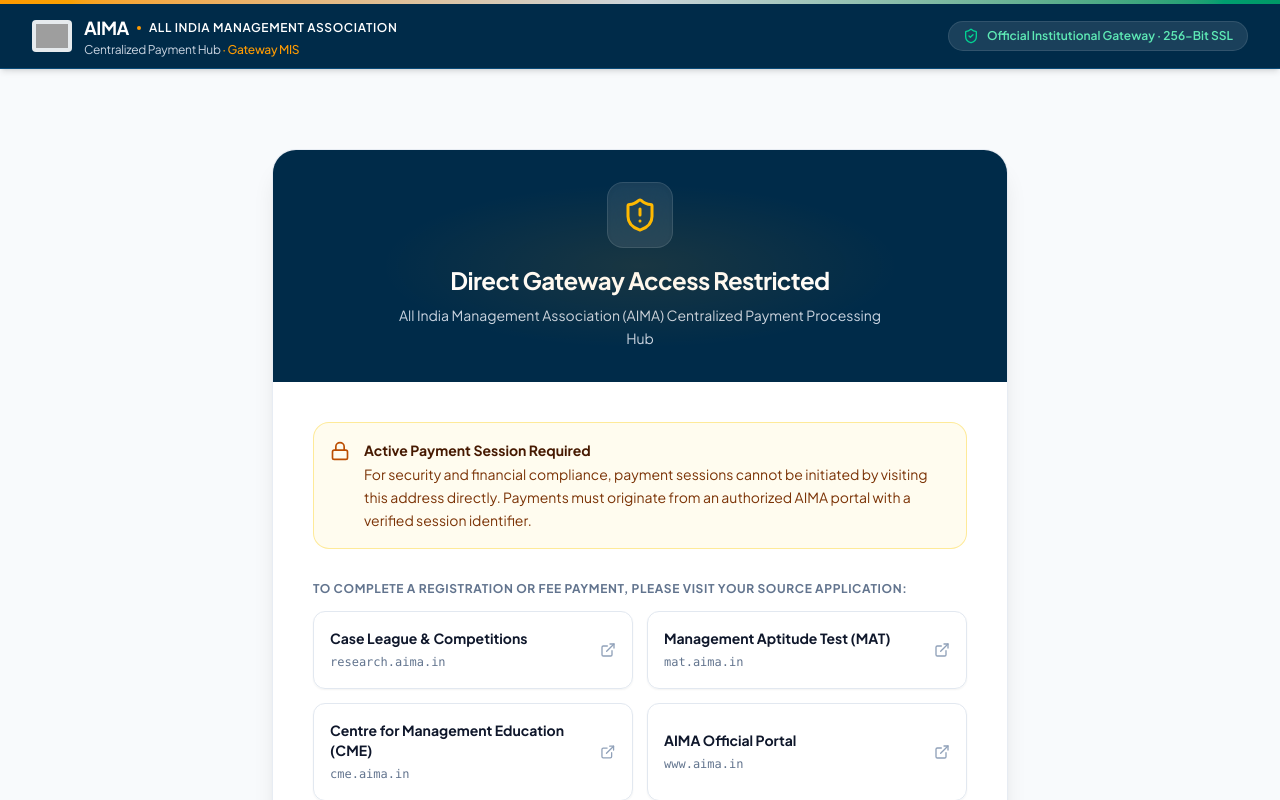
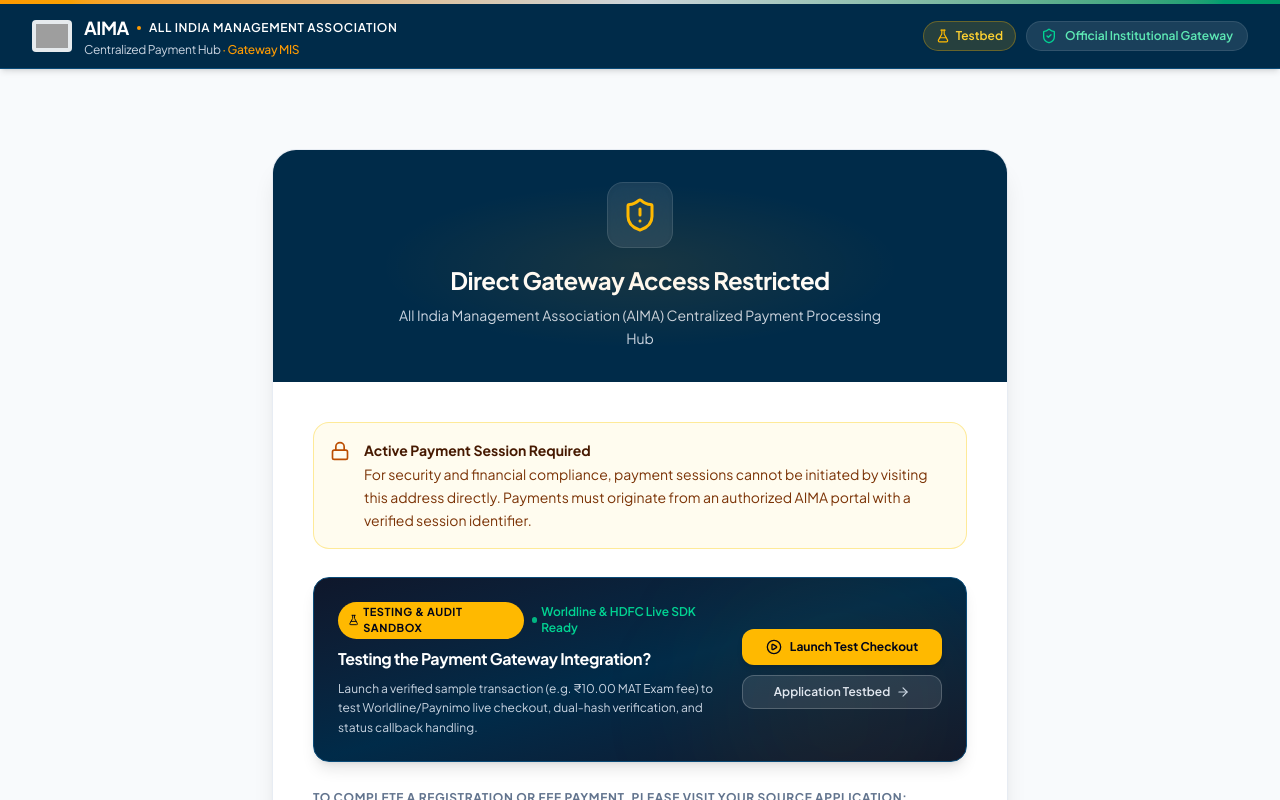
Before and after one commit to ahmadaafaq/aima-payments-hub, a React (Vite) app: page / in a window 1280 px wide. Shown: the top 800 px of the page. Built offline with nearby package versions, Linux system fonts and the light colour scheme; no server answers; grey boxes are pictures that could not be loaded.

Commit message:
feat(testing): enable interactive sandbox testbed on direct access and top navigation

```diff
--- a/src/App.tsx
+++ b/src/App.tsx
@@ -50,8 +50,15 @@
     if (pathname.includes('/checkout/') || search.has('session')) {
       return 'checkout';
     }
-    if (search.get('dev') === 'true' || pathname.startsWith('/dev')) {
-      return 'applications';
+    if (
+      search.get('dev') === 'true' ||
+      search.has('test') ||
+      search.has('sandbox') ||
+      pathname.startsWith('/dev') ||
+      pathname.startsWith('/test') ||
+      pathname.startsWith('/sandbox')
+    ) {
+      return search.get('tab') === 'checkout' ? 'checkout' : 'applications';
     }
     // Auto-forward to /pay if payment initiation query parameters were passed directly to root domain
     if ((search.has('source') || search.has('app')) && (search.has('reference') || search.has('amount'))) {
@@ -291,7 +298,17 @@
         });
     } else {
       const search = new URLSearchParams(window.location.search);
-      if (!pathname.includes('/admin') && !search.has('admin') && !search.has('dev')) {
+      const isTestOrAdmin =
+        pathname.includes('/admin') ||
+        search.has('admin') ||
+        search.has('dev') ||
+        search.has('test') ||
+        search.has('sandbox') ||
+        pathname.startsWith('/dev') ||
+        pathname.startsWith('/test') ||
+        pathname.startsWith('/sandbox');
+
+      if (!isTestOrAdmin) {
         setActiveTab('restricted');
       }
     }
@@ -333,11 +350,6 @@
 
     // GATEWAY 1: Genuine Worldline Sandbox Payment
     if (chosenGateway === 'WORLDLINE_PAYNIMO') {
-      const wlStatus = gatewayStatuses['WORLDLINE_PAYNIMO'];
-      if (wlStatus && !wlStatus.canProcessLiveSandbox) {
-        setInitiationError('Gateway Configuration Error: Worldline / Paynimo sandbox credentials are not configured.');
-        return;
-      }
       setIsInitiating(true);
       try {
         // 1. Create order on server
@@ -359,8 +371,14 @@
         });
 
         // 2. Fetch server-signed checkout token
-        const initResponse = await initiateWorldlineCheckout(newTxn.id);
-        setWorldlinePayload(initResponse.payload);
+        try {
+          const initResponse = await initiateWorldlineCheckout(newTxn.id);
+          setWorldlinePayload(initResponse.payload);
+        } catch (tokenErr) {
+          console.warn('Live checkout payload could not be generated from server, opening modal in simulated mode:', tokenErr);
+          setWorldlinePayload(null);
+        }
+
         setLastTransaction(newTxn);
         setIsWorldlineModalOpen(true);
       } catch (err: any) {
@@ -681,7 +699,29 @@
       <main className="flex-1 max-w-7xl w-full mx-auto px-4 sm:px-6 lg:px-8 py-8">
         {/* State 0: Direct Access Restricted (Default for / and /payments without token) */}
         {activeTab === 'restricted' && (
-          <DirectAccessRestricted onGoToAdmin={() => setActiveTab('admin')} />
+          <DirectAccessRestricted
+            onGoToAdmin={() => setActiveTab('admin')}
+            onLaunchTest={() => {
+              const matApp = AIMA_APPLICATIONS.find((a) => a.code === 'MAT') || AIMA_APPLICATIONS[0];
+              const testApplicant: ApplicantPreset = {
+                name: 'Test Candidate (Worldline Sandbox)',
+                refNo: 'MAT-WL-TEST-2026',
+                email: 'test.candidate@aima.in',
+                phone: '9876543210',
+                courseOrEvent: 'Management Aptitude Test (MAT)',
+                feeDescription: 'Nominal Sandbox Test Registration Fee',
+                baseAmount: 10,
+                gstAmount: 0,
+                totalAmount: 10,
+              };
+              handleInitiatePayment(matApp, testApplicant);
+              setSelectedGateway('WORLDLINE_PAYNIMO');
+            }}
+            onLaunchSimulator={() => {
+              setActiveTab('applications');
+              window.scrollTo({ top: 0, behavior: 'smooth' });
+            }}
+          />
         )}
 
         {/* Tab 1: Applications Dashboard (Dev mode only) */}
--- a/src/components/DirectAccessRestricted.tsx
+++ b/src/components/DirectAccessRestricted.tsx
@@ -1,12 +1,18 @@
 import React from 'react';
-import { ShieldAlert, ExternalLink, Lock, CheckCircle2, ArrowRight } from 'lucide-react';
+import { ShieldAlert, ExternalLink, Lock, CheckCircle2, ArrowRight, FlaskConical, PlayCircle, Sparkles } from 'lucide-react';
 import { AimaLogo } from './AimaLogo';
 
 interface DirectAccessRestrictedProps {
   onGoToAdmin?: () => void;
+  onLaunchTest?: () => void;
+  onLaunchSimulator?: () => void;
 }
 
-export const DirectAccessRestricted: React.FC<DirectAccessRestrictedProps> = ({ onGoToAdmin }) => {
+export const DirectAccessRestricted: React.FC<DirectAccessRestrictedProps> = ({
+  onGoToAdmin,
+  onLaunchTest,
+  onLaunchSimulator,
+}) => {
   return (
     <div className="max-w-3xl mx-auto my-12 px-4 animate-in fade-in duration-300">
       <div className="bg-white rounded-3xl shadow-xl border border-slate-200/80 overflow-hidden">
@@ -23,12 +29,61 @@
         </div>
 
         {/* Content Body */}
-        <div className="p-8 sm:p-10 space-y-8">
+        <div className="p-8 sm:p-10 space-y-7">
+          {/* Compliance Notice */}
           <div className="p-4 rounded-2xl bg-amber-50/80 border border-amber-200/80 text-amber-900 text-xs sm:text-sm leading-relaxed flex items-start gap-3.5">
             <Lock className="w-5 h-5 text-amber-700 shrink-0 mt-0.5" />
             <div>
               <strong className="block font-bold text-amber-950 mb-0.5">Active Payment Session Required</strong>
               For security and financial compliance, payment sessions cannot be initiated by visiting this address directly. Payments must originate from an authorized AIMA portal with a verified session identifier.
+            </div>
+          </div>
+
+          {/* Testing & UAT Audit Console Card */}
+          <div className="p-5 sm:p-6 rounded-2xl bg-gradient-to-br from-slate-900 via-[#002b49] to-slate-900 text-white border border-[#0a4b78] shadow-lg relative overflow-hidden">
+            <div className="absolute right-0 top-0 w-64 h-64 bg-amber-400/5 rounded-full blur-3xl pointer-events-none" />
+            <div className="flex flex-col sm:flex-row sm:items-center justify-between gap-5 relative z-10">
+              <div className="space-y-2 max-w-md">
+                <div className="flex items-center gap-2">
+                  <span className="inline-flex items-center gap-1 px-2.5 py-0.5 rounded-full text-[11px] font-bold uppercase tracking-wider bg-amber-400 text-slate-950">
+                    <FlaskConical className="w-3 h-3 text-slate-950" />
+                    Testing & Audit Sandbox
+                  </span>
+                  <span className="text-xs text-emerald-400 font-semibold flex items-center gap-1">
+                    <span className="w-1.5 h-1.5 rounded-full bg-emerald-400 animate-pulse" />
+                    Worldline & HDFC Live SDK Ready
+                  </span>
+                </div>
+                <h3 className="text-base font-bold text-white tracking-tight">
+                  Testing the Payment Gateway Integration?
+                </h3>
+                <p className="text-xs text-slate-300 leading-relaxed">
+                  Launch a verified sample transaction (e.g. ₹10.00 MAT Exam fee) to test Worldline/Paynimo live checkout, dual-hash verification, and status callback handling.
+                </p>
+              </div>
+
+              <div className="flex flex-col sm:flex-col gap-2.5 shrink-0 sm:min-w-[200px]">
+                {onLaunchTest && (
+                  <button
+                    type="button"
+                    onClick={onLaunchTest}
+                    className="w-full px-4 py-2.5 rounded-xl text-xs font-bold text-slate-950 bg-amber-400 hover:bg-amber-300 transition-all shadow-md hover:shadow-lg cursor-pointer flex items-center justify-center gap-2"
+                  >
+                    <PlayCircle className="w-4 h-4 text-slate-950" />
+                    <span>Launch Test Checkout</span>
+                  </button>
+                )}
+                {onLaunchSimulator && (
+                  <button
+                    type="button"
+                    onClick={onLaunchSimulator}
+                    className="w-full px-4 py-2 rounded-xl text-xs font-semibold text-slate-200 bg-white/10 hover:bg-white/20 border border-white/20 transition-all cursor-pointer flex items-center justify-center gap-1.5"
+                  >
+                    <span>Application Testbed</span>
+                    <ArrowRight className="w-3.5 h-3.5 text-slate-300" />
+                  </button>
+                )}
+              </div>
             </div>
           </div>
 
--- a/src/components/Header.tsx
+++ b/src/components/Header.tsx
@@ -1,6 +1,6 @@
 import React from 'react';
 import { AimaLogo } from './AimaLogo';
-import { ShieldCheck, Lock, Shield } from 'lucide-react';
+import { ShieldCheck, Lock, Shield, FlaskConical } from 'lucide-react';
 
 export type ActiveTab = 'restricted' | 'checkout' | 'admin' | 'applications' | 'sync' | 'guide';
 
@@ -50,18 +50,31 @@
             )}
           </div>
 
-          {/* Right Status Badge */}
+          {/* Right Status Badge & Testing Switch */}
+          <div className="flex items-center gap-2.5">
+            <button
+              type="button"
+              onClick={() => onSelectTab(activeTab === 'restricted' ? 'applications' : 'restricted')}
+              className="inline-flex items-center gap-1.5 px-3 py-1.5 rounded-full bg-amber-400/15 hover:bg-amber-400/25 text-amber-300 border border-amber-400/30 text-xs font-semibold cursor-pointer transition-all shadow-xs"
+              title="Toggle Gateway Sandbox & Testing Testbed"
+            >
+              <FlaskConical className="w-3.5 h-3.5 text-amber-400" />
+              <span className="hidden xs:inline">{activeTab === 'restricted' ? 'Sandbox Testbed' : 'Restricted Screen'}</span>
+              <span className="xs:hidden">Testbed</span>
+            </button>
+
             {activeTab === 'admin' ? (
-            <div className="flex items-center gap-2 text-xs text-amber-300 font-semibold bg-white/10 px-3.5 py-1.5 rounded-full border border-white/10">
+              <div className="hidden sm:flex items-center gap-2 text-xs text-amber-300 font-semibold bg-white/10 px-3.5 py-1.5 rounded-full border border-white/10">
                 <Shield className="w-3.5 h-3.5 text-amber-400" />
-              <span>Institutional Administration Console</span>
+                <span>Institutional Admin</span>
               </div>
             ) : (
-            <div className="flex items-center gap-2 text-xs text-emerald-300 font-semibold bg-white/10 px-3.5 py-1.5 rounded-full border border-white/10">
+              <div className="hidden sm:flex items-center gap-2 text-xs text-emerald-300 font-semibold bg-white/10 px-3.5 py-1.5 rounded-full border border-white/10">
                 <ShieldCheck className="w-4 h-4 text-emerald-400" />
-              <span>Official Institutional Gateway · 256-Bit SSL</span>
+                <span>Official Institutional Gateway</span>
               </div>
             )}
+          </div>
 
           {/* Optional Dev Mode Only Tabs (Only visible if ?dev=true) */}
           {isDevMode && (
```
Also changed, not shown: api/index.js, 1 other file (tests, documents, lock files or other folders). Lines whose indentation alone changed are shown as unchanged.
